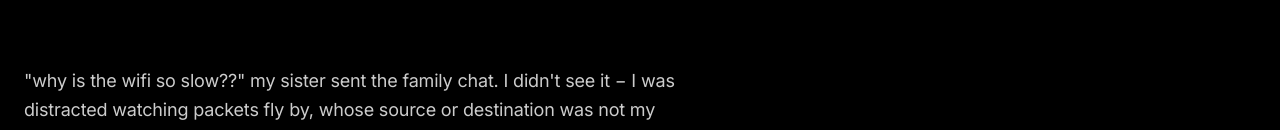
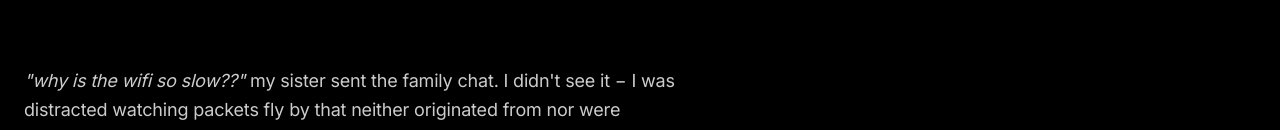
Before and after one commit to donsimn/portfolio, a SvelteKit app: page /insights/cybergym in a window 1280 px wide. Shown: the part 818-948 px from the top of the page. Built offline with nearby package versions, Linux system fonts and the light colour scheme.

Commit message:
blog post text fix

```diff
--- a/src/routes/insights/cybergym/+page.svelte
+++ b/src/routes/insights/cybergym/+page.svelte
@@ -50,13 +50,12 @@
   <FullColumn>
     <TextBlock size="md" opacity={0.8}>
       <p>
-        "why is the wifi so slow??" my sister sent the family chat. I didn't see
-        it − I was distracted watching packets fly by, whose source or
-        destination was not my laptop. I had messed up the router's ARP cache by
-        carrying out an attack I'd read about on the internet. This wasn't my
-        first time performing an ARP spoofing attack, but it certainly was my
-        last. At least on this LAN. My dad stopped me before I completely
-        crashed our network.
+        <i>"why is the wifi so slow??"</i> my sister sent the family chat. I didn't
+        see it − I was distracted watching packets fly by that neither originated
+        from nor were destined for my laptop. I had messed up the router's ARP cache
+        by carrying out an attack I'd read about on the internet. This wasn't my
+        first time performing an ARP spoofing attack, but it certainly was my last.
+        At least on this LAN. My dad stopped me before I completely crashed our network.
       </p>
       <p>
         Then an idea hit me. I need a <b>Cyber Gym</b>. A safe environment,
```
